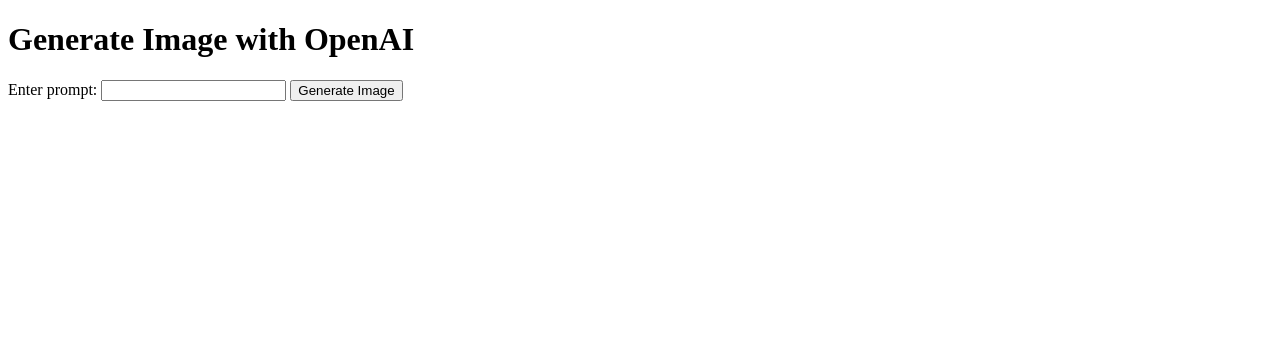
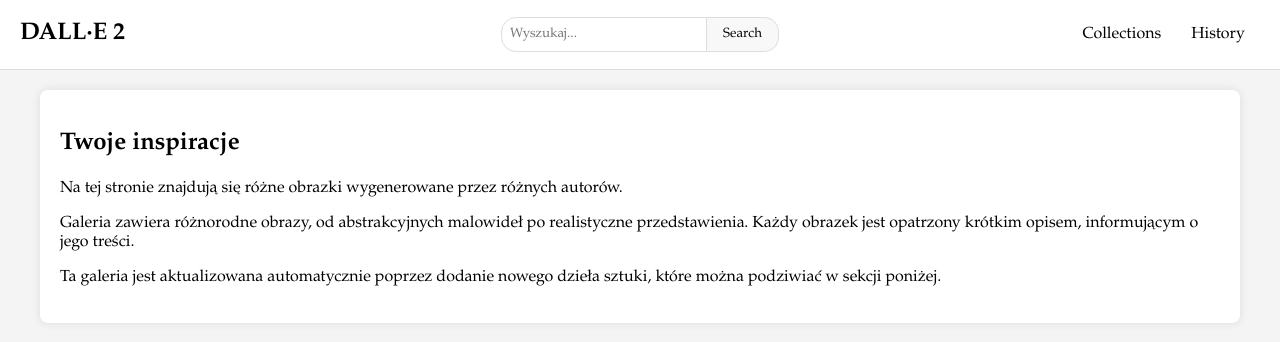
Before and after one commit to AKhart1/DALLE-WZIM, a Flask app: page / in a window 1280 px wide. Shown: the top 342 px of the page. Run offline with Flask 3, Linux system fonts and the light colour scheme.

Commit message:
connect backend with new HTML template

```diff
--- a/app/static/script.js
+++ b/app/static/script.js
@@ -5,11 +5,18 @@
 
         $.ajax({
             type: 'POST',
-            url: '/generate_image', // Corrected URL
+            url: '/generate_image', // Ensure this endpoint is correct
             data: { prompt: prompt },
+            // contentType: 'application/json',
             success: function(response) {
                 if (response.image_url) {
-                    $('#generatedImage').attr('src', response.image_url).show();
+                    var newGalleryItem = `
+                    <div class="gallery-item">
+                        <img src="${response.image_url}" alt="">
+                        <div class="description">${prompt}</div>
+                    </div>
+                `;
+                $('.gallery').prepend(newGalleryItem);
                 } else {
                     alert('Error: ' + response.error);
                 }
--- a/front-part/styles.css
+++ b/app/static/styles.css
@@ -11,6 +11,7 @@
     justify-content: space-between;
     align-items: center;
     border-bottom: 1px solid #ddd;
+    position: relative; /* Add this line */
 }
 header .logo {
     font-size: 24px;
@@ -19,6 +20,8 @@
 header nav {
     display: flex;
     align-items: center;
+    flex: 1; /* Add this line */
+    justify-content: flex-end; /* Add this line */
 }
 header nav a {
     margin: 0 15px;
@@ -27,12 +30,25 @@
     font-size: 16px;
 }
 header .search-container {
-    position: relative;
+    position: absolute;
+    left: 50%;
+    transform: translateX(-50%);
+    display: flex;
+    align-items: center;
 }
 header .search-container input[type="text"] {
     padding: 8px;
     border: 1px solid #ddd;
-    border-radius: 15px;
+    border-radius: 15px 0 0 15px;
+    font-family: 'Palatino Linotype', sans-serif;
+}
+header .search-container button {
+    padding: 8px 16px;
+    border: 1px solid #ddd;
+    border-left: none;
+    border-radius: 0 15px 15px 0;
+    background-color: #f8f8f8;
+    cursor: pointer;
     font-family: 'Palatino Linotype', sans-serif;
 }
 .container {
@@ -47,7 +63,6 @@
     margin-bottom: 20px;
     box-shadow: 0 0 10px rgba(0, 0, 0, 0.1);
 }
-
 .collections-section {
     margin-bottom: 30px;
 }
--- a/app/templates/index.html
+++ b/app/templates/index.html
@@ -1,23 +1,34 @@
 <!DOCTYPE html>
 <html lang="en">
-
 <head>
     <meta charset="UTF-8">
-    <title>Image Generator</title>
+    <meta name="viewport" content="width=device-width, initial-scale=1.0">
+    <title>Gallery</title>
+    <link rel="stylesheet" href="../static/styles.css">
     <script src="https://code.jquery.com/jquery-3.6.0.min.js"></script>
     <script src="{{ url_for('static', filename='script.js') }}"></script>
 </head>
-
 <body>
-    <h1>Generate Image with OpenAI</h1>
-    <form id="promptForm">
-        <label for="prompt">Enter prompt:</label>
-        <input type="text" id="prompt" name="prompt" required>
-        <button type="submit">Generate Image</button>
-    </form>
-    <div id="result">
-        <img id="generatedImage" src="" alt="" style="display:none;">
+    <header>
+        <div class="logo">DALL·E 2</div>
+        <nav>
+            <form class="search-container" id="promptForm">
+                <input type="text" id="prompt" name="prompt" placeholder="Wyszukaj...">
+                <button type="submit">Search</button>
+            </form>
+            <a href="collections.html">Collections</a>
+            <a href="history.html">History</a>
+        </nav>
+    </header>
+    <div class="container">
+        <div class="updates">
+            <h2>Twoje inspiracje</h2>
+            <p>Na tej stronie znajdują się różne obrazki wygenerowane przez różnych autorów.</p>
+            <p>Galeria zawiera różnorodne obrazy, od abstrakcyjnych malowideł po realistyczne przedstawienia. Każdy obrazek jest opatrzony krótkim opisem, informującym o jego treści.</p>
+            <p>Ta galeria jest aktualizowana automatycznie poprzez dodanie nowego dzieła sztuki, które można podziwiać w sekcji poniżej.</p>
+        </div>
+        <div class="gallery">
+        </div>
     </div>
 </body>
-
 </html>
```
Also changed, not shown: app/templates/test.html (added, +23 -0 lines), front-part/index.html (deleted, +0 -55 lines), README.md, app/main.py (line endings or trailing spaces), app/static/index.css (deleted), app/templates/collections.html (renamed from front-part/collections.html), app/templates/history.html (renamed from front-part/history.html).
